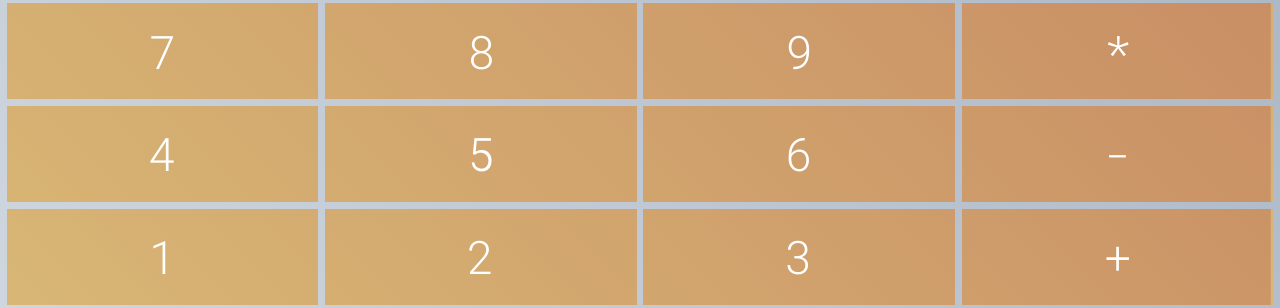
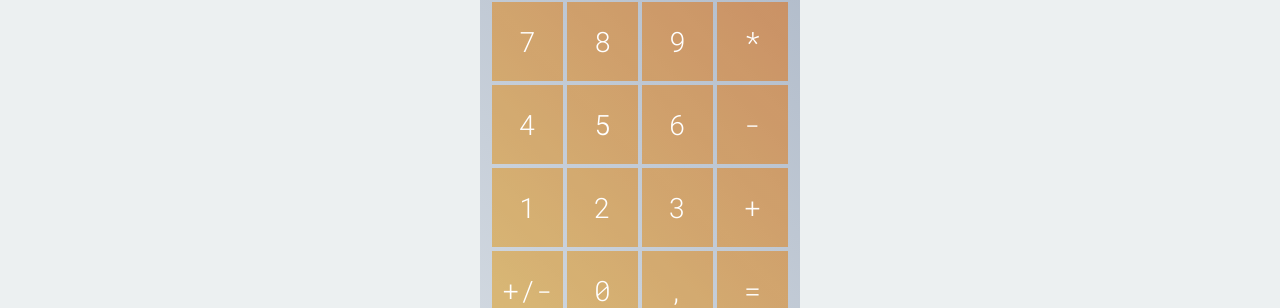
Before and after one commit to BatiuszkaMaroz/Advanced-Calculator, a website: page index.html in a window 1280 px wide. Shown: the part 386-694 px from the top of the page. Drawn offline with Linux system fonts and the light colour scheme.

Commit message:
mobile design v.0.1

```diff
--- a/index.html
+++ b/index.html
@@ -3,6 +3,7 @@
   <head>
     <meta name="viewport" content="width=device-width" />
     <meta charset="UTF-8" />
+    <meta name="theme-color" content="#D1A36D">
     <title>Advnced Calculator</title>
     <link rel="stylesheet" href="css/main.css">
   </head>
--- a/sass/abstracts/_mixins.scss
+++ b/sass/abstracts/_mixins.scss
@@ -1,6 +1,11 @@
 @mixin respond($breakpoint) {
+    @if $breakpoint == land {
+      @media all and (orientation: landscape) {
+        @content;
+      }
+    }
     @if $breakpoint == tab {
-      @media only screen and (min-width: 30em) {
+      @media only screen and (min-width: 45em) {
         @content;
       }
     }
--- a/sass/base/_base.scss
+++ b/sass/base/_base.scss
@@ -15,10 +15,15 @@
   @include respond(desk) {
     font-size: 82.5%;
   }
+
+  @include respond(land) {
+    font-size: 50%;
+  }
 }
 
 body {
   height: 100%;
+  background: #ecf0f1;
 }
 
 a {
--- a/sass/pages/_home.scss
+++ b/sass/pages/_home.scss
@@ -5,4 +5,25 @@
   flex-direction: column;
   height: 100%;
   background: linear-gradient(45deg, #d1d8e0, #a5b1c2);
+
+  @include respond(tab) {
+    padding: 2rem 10rem;
   }
+
+  @include respond(desk) {
+    max-width: 40rem;
+    height: 80vh;
+    padding: 1rem;
+    margin: 10vh auto 0 auto;
+    box-shadow:
+    0 20px 0 -10px #a5b1c2,
+    0 40px 0 -20px #d1d8e0,
+    0 60px 0 -30px #a5b1c2,
+    0 80px 0 -40px #d1d8e0;
+  }
+
+  @include respond(land) {
+    padding-top: 0;
+    padding-bottom: 0;
+  }
+}
```
Also changed, not shown: css/main.css, 1 other file. Lines whose indentation alone changed are shown as unchanged.
